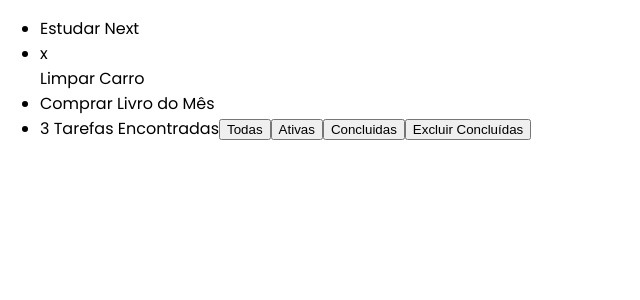
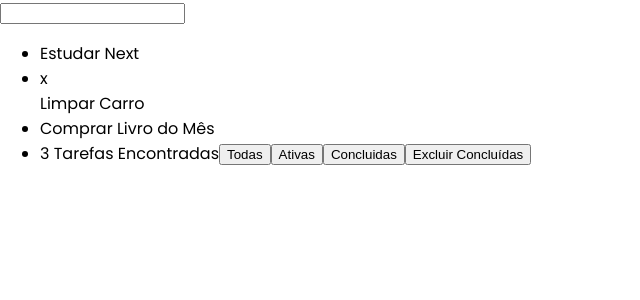
Before and after one commit to gustavomarim/lista-de-tarefas-next.js, a Next.js app: page / in a window 1280 px wide. Shown: the top 300 px of the page, without its empty margins (0-640 px from the left). Built offline with nearby package versions, Linux system fonts and the light colour scheme.

Commit message:
Formulário #01

```diff
--- /dev/null
+++ b/src/components/formulario/Formulario.tsx
@@ -0,0 +1,30 @@
+import { useState } from "react";
+import Tarefa from "../../model/Tarefa";
+
+interface FormularioProps {
+    novaTarefaCriada: (tarefa: Tarefa) => void
+}
+
+export default function Formulario(props: FormularioProps) {
+
+    const [descricao, setDescricao] = useState('');
+
+    function criarNovaTarefa() {
+        if (descricao?.trim()?.length > 0) {
+            const novaTarefa = Tarefa.criarAtiva(Math.random(), descricao);
+            props.novaTarefaCriada(novaTarefa);
+            setDescricao('');
+        }
+    }
+
+
+    return (
+        <div>
+            <input type="text" value={descricao}
+                onChange={e => setDescricao(e.target.value)}
+                onKeyDown={e => e.key === "Enter" ? criarNovaTarefa() : false}
+            >
+            </input>
+        </div>
+    )
+}
--- a/src/pages/index.tsx
+++ b/src/pages/index.tsx
@@ -1,17 +1,23 @@
 import { useState } from "react";
+import Formulario from "../components/formulario/Formulario";
 import Lista from "../components/lista/Lista";
 import Cabecalho from "../components/template/Cabecalho";
 import Conteudo from "../components/template/Conteudo";
 import tarefasIniciais from "../data/mock";
+import Tarefa from "../model/Tarefa";
 
 export default function Home() {
 
   const [tarefas, setTarefas] = useState(tarefasIniciais);
 
+  function novaTarefaCriada(novaTarefa: Tarefa) {
+    setTarefas(tarefas.adicionarTarefa(novaTarefa));
+  }
+
   return (
     <div className={`flex flex-col h-screen bg-gray-300`}>
       <Cabecalho>
-
+        <Formulario novaTarefaCriada={novaTarefaCriada} />
       </Cabecalho>
       <Conteudo>
         <Lista tarefas={tarefas} mudou={(novasTarefas) => {
```
Also changed, not shown: .eslintrc.json.
